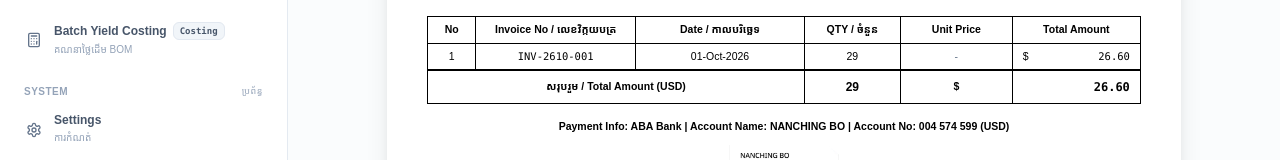
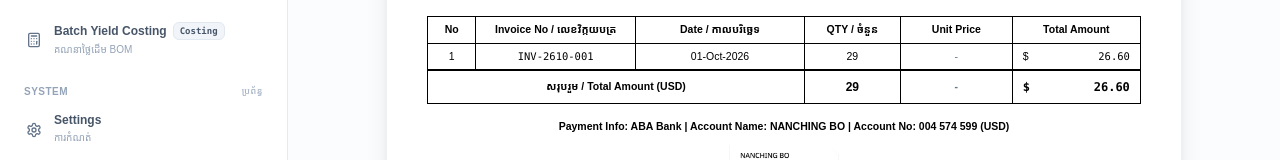
Before and after one commit to Swordsman1313/NhamSystem, a Next.js app: page /statements in a window 1280 px wide. Shown: the part 512-672 px from the top of the page. Built offline with nearby package versions, Linux system fonts and the light colour scheme; a web font is replaced by a local one.

Commit message:
fix(documents): align dollar sign and total amount within Total Amount column in invoice and statement tables

```diff
--- a/components/documents/CommercialInvoice.tsx
+++ b/components/documents/CommercialInvoice.tsx
@@ -193,16 +193,16 @@ export default function CommercialInvoice({
         <tfoot>
           <tr className="border-t-2 border-black font-bold">
             <td
-              colSpan={5}
+              colSpan={6}
               className="border border-black py-2 px-3 text-center font-khmer font-bold"
             >
               សរុបរួម / Total Amount (USD)
             </td>
-            <td className="border border-black py-2 px-2.5 text-center font-bold">
-              $
-            </td>
-            <td className="border border-black py-2 px-2.5 text-right font-mono font-bold text-xs">
-              {totalUSD.toFixed(2)}
+            <td className="border border-black py-2 px-2.5">
+              <div className="flex justify-between w-full font-mono font-bold text-xs">
+                <span>$</span>
+                <span>{totalUSD.toFixed(2)}</span>
+              </div>
             </td>
           </tr>
         </tfoot>
--- a/components/documents/SummaryStatement.tsx
+++ b/components/documents/SummaryStatement.tsx
@@ -167,11 +167,14 @@ export default function SummaryStatement({
             <td className="border border-black py-2 px-3 text-center font-bold text-xs">
               {totalQty}
             </td>
-            <td className="border border-black py-2 px-2.5 text-center font-bold">
-              $
+            <td className="border border-black py-2 px-2.5 text-center text-slate-500">
+              -
             </td>
-            <td className="border border-black py-2 px-2.5 text-right font-mono font-bold text-xs">
-              {totalUSD.toFixed(2)}
+            <td className="border border-black py-2 px-2.5">
+              <div className="flex justify-between w-full font-mono font-bold text-xs">
+                <span>$</span>
+                <span>{totalUSD.toFixed(2)}</span>
+              </div>
             </td>
           </tr>
         </tfoot>
```
